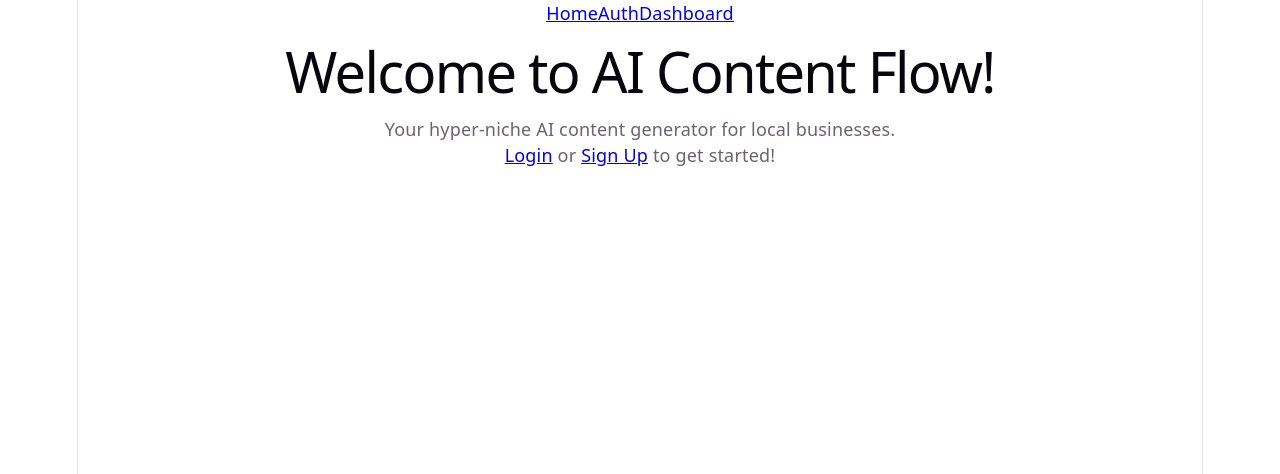
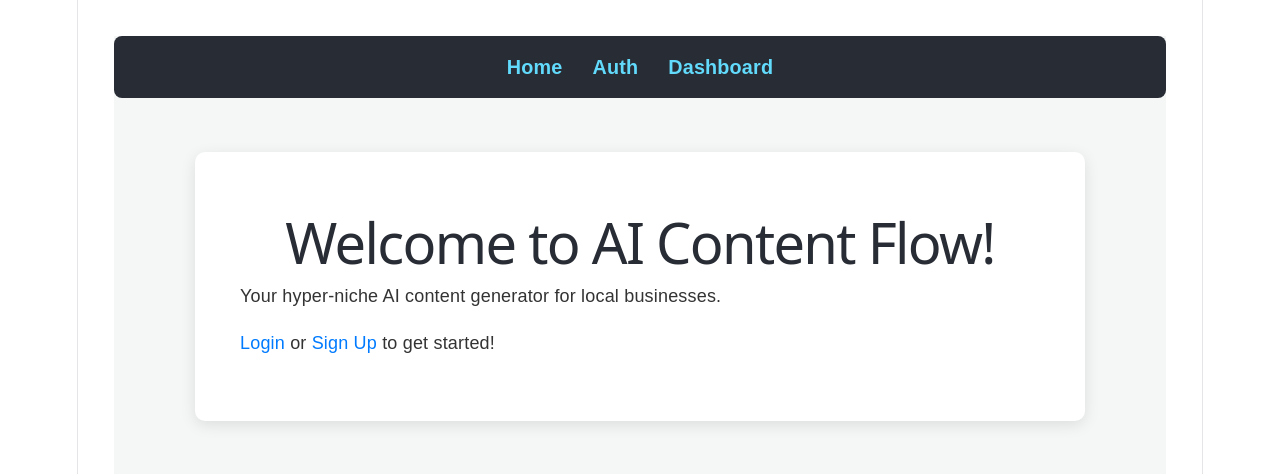
Before and after one commit to lincolnhyde/AIContentFlow, a React (Vite) app: page / in a window 1280 px wide. Shown: the top 474 px of the page. Built offline with nearby package versions, Linux system fonts and the light colour scheme.

Commit message:
style: Apply basic styling for improved UI layout and readability

```diff
--- a/src/App.css
+++ b/src/App.css
@@ -1,184 +1,119 @@
-.counter {
-  font-size: 16px;
-  padding: 5px 10px;
-  border-radius: 5px;
-  color: var(--accent);
-  background: var(--accent-bg);
-  border: 2px solid transparent;
-  transition: border-color 0.3s;
-  margin-bottom: 24px;
 
-  &:hover {
-    border-color: var(--accent-border);
-  }
-  &:focus-visible {
-    outline: 2px solid var(--accent);
-    outline-offset: 2px;
-  }
+#root {
+  max-width: 1280px;
+  margin: 0 auto;
+  padding: 2rem;
+  text-align: center;
 }
 
-.hero {
-  position: relative;
-
-  .base,
-  .framework,
-  .vite {
-    inset-inline: 0;
-    margin: 0 auto;
+.app-container {
+  display: flex;
+  flex-direction: column;
+  min-height: 100vh;
+  font-family: 'Arial', sans-serif;
+  color: #333;
+  background-color: #f4f7f6;
 }
 
-  .base {
-    width: 170px;
-    position: relative;
-    z-index: 0;
+.navbar {
+  display: flex;
+  justify-content: center;
+  padding: 1rem;
+  background-color: #282c34;
+  border-radius: 8px;
+  margin-bottom: 2rem;
 }
 
-  .framework,
-  .vite {
-    position: absolute;
+.navbar a {
+  color: #61dafb;
+  margin: 0 15px;
+  text-decoration: none;
+  font-weight: bold;
+  font-size: 1.1rem;
+  transition: color 0.3s ease;
 }
 
-  .framework {
-    z-index: 1;
-    top: 34px;
-    height: 28px;
-    transform: perspective(2000px) rotateZ(300deg) rotateX(44deg) rotateY(39deg)
-      scale(1.4);
+.navbar a:hover {
+  color: #21a1f1;
 }
 
-  .vite {
-    z-index: 0;
-    top: 107px;
-    height: 26px;
-    width: auto;
-    transform: perspective(2000px) rotateZ(300deg) rotateX(40deg) rotateY(39deg)
-      scale(0.8);
-  }
+.home-container,
+.auth-container,
+.dashboard-container {
+  background-color: #ffffff;
+  padding: 2.5rem;
+  border-radius: 10px;
+  box-shadow: 0 4px 15px rgba(0, 0, 0, 0.1);
+  margin: 1rem auto;
+  max-width: 800px;
+  width: 100%;
+  text-align: left;
 }
 
-#center {
-  display: flex;
-  flex-direction: column;
-  gap: 25px;
-  place-content: center;
-  place-items: center;
-  flex-grow: 1;
-
-  @media (max-width: 1024px) {
-    padding: 32px 20px 24px;
-    gap: 18px;
-  }
+.home-container h1,
+.auth-container h2,
+.dashboard-container h1,
+.dashboard-container h3 {
+  color: #282c34;
+  margin-bottom: 1.5rem;
+  text-align: center;
 }
 
-#next-steps {
-  display: flex;
-  border-top: 1px solid var(--border);
-  text-align: left;
-
-  & > div {
-    flex: 1 1 0;
-    padding: 32px;
-    @media (max-width: 1024px) {
-      padding: 24px 20px;
-    }
+.home-container p,
+.auth-container p,
+.dashboard-container p {
+  margin-bottom: 1rem;
+  line-height: 1.6;
 }
 
-  .icon {
-    margin-bottom: 16px;
-    width: 22px;
-    height: 22px;
+.home-container a,
+.auth-container a,
+.dashboard-container a {
+  color: #007bff;
+  text-decoration: none;
 }
 
-  @media (max-width: 1024px) {
-    flex-direction: column;
-    text-align: center;
-  }
+.home-container a:hover,
+.auth-container a:hover,
+.dashboard-container a:hover {
+  text-decoration: underline;
 }
 
-#docs {
-  border-right: 1px solid var(--border);
-
-  @media (max-width: 1024px) {
-    border-right: none;
-    border-bottom: 1px solid var(--border);
-  }
+.auth-container button,
+.dashboard-container button {
+  background-color: #007bff;
+  color: white;
+  border: none;
+  padding: 10px 20px;
+  border-radius: 5px;
+  cursor: pointer;
+  font-size: 1rem;
+  margin-top: 1rem;
+  transition: background-color 0.3s ease;
 }
 
-#next-steps ul {
-  list-style: none;
-  padding: 0;
-  display: flex;
-  gap: 8px;
-  margin: 32px 0 0;
-
-  .logo {
-    height: 18px;
+.auth-container button:hover,
+.dashboard-container button:hover {
+  background-color: #0056b3;
 }
 
-  a {
-    color: var(--text-h);
-    font-size: 16px;
-    border-radius: 6px;
-    background: var(--social-bg);
-    display: flex;
-    padding: 6px 12px;
-    align-items: center;
-    gap: 8px;
-    text-decoration: none;
-    transition: box-shadow 0.3s;
-
-    &:hover {
-      box-shadow: var(--shadow);
-    }
-    .button-icon {
-      height: 18px;
-      width: 18px;
-    }
+.dashboard-container button + button {
+  margin-left: 10px;
 }
 
-  @media (max-width: 1024px) {
-    margin-top: 20px;
-    flex-wrap: wrap;
-    justify-content: center;
-
-    li {
-      flex: 1 1 calc(50% - 8px);
+.content-generator-section {
+  border-top: 1px solid #eee;
+  padding-top: 2rem;
+  margin-top: 2rem;
 }
 
-    a {
-      width: 100%;
-      justify-content: center;
-      box-sizing: border-box;
+.output-area {
+  background-color: #f9f9f9;
+  border: 1px solid #ddd;
+  border-radius: 5px;
+  padding: 1rem;
+  min-height: 100px;
+  margin-top: 1.5rem;
+  white-space: pre-wrap;
+  word-wrap: break-word;
 }
-  }
-}
-
-#spacer {
-  height: 88px;
-  border-top: 1px solid var(--border);
-  @media (max-width: 1024px) {
-    height: 48px;
-  }
-}
-
-.ticks {
-  position: relative;
-  width: 100%;
-
-  &::before,
-  &::after {
-    content: '';
-    position: absolute;
-    top: -4.5px;
-    border: 5px solid transparent;
-  }
-
-  &::before {
-    left: 0;
-    border-left-color: var(--border);
-  }
-  &::after {
-    right: 0;
-    border-right-color: var(--border);
-  }
-}
```
Lines whose indentation alone changed are shown as unchanged.
